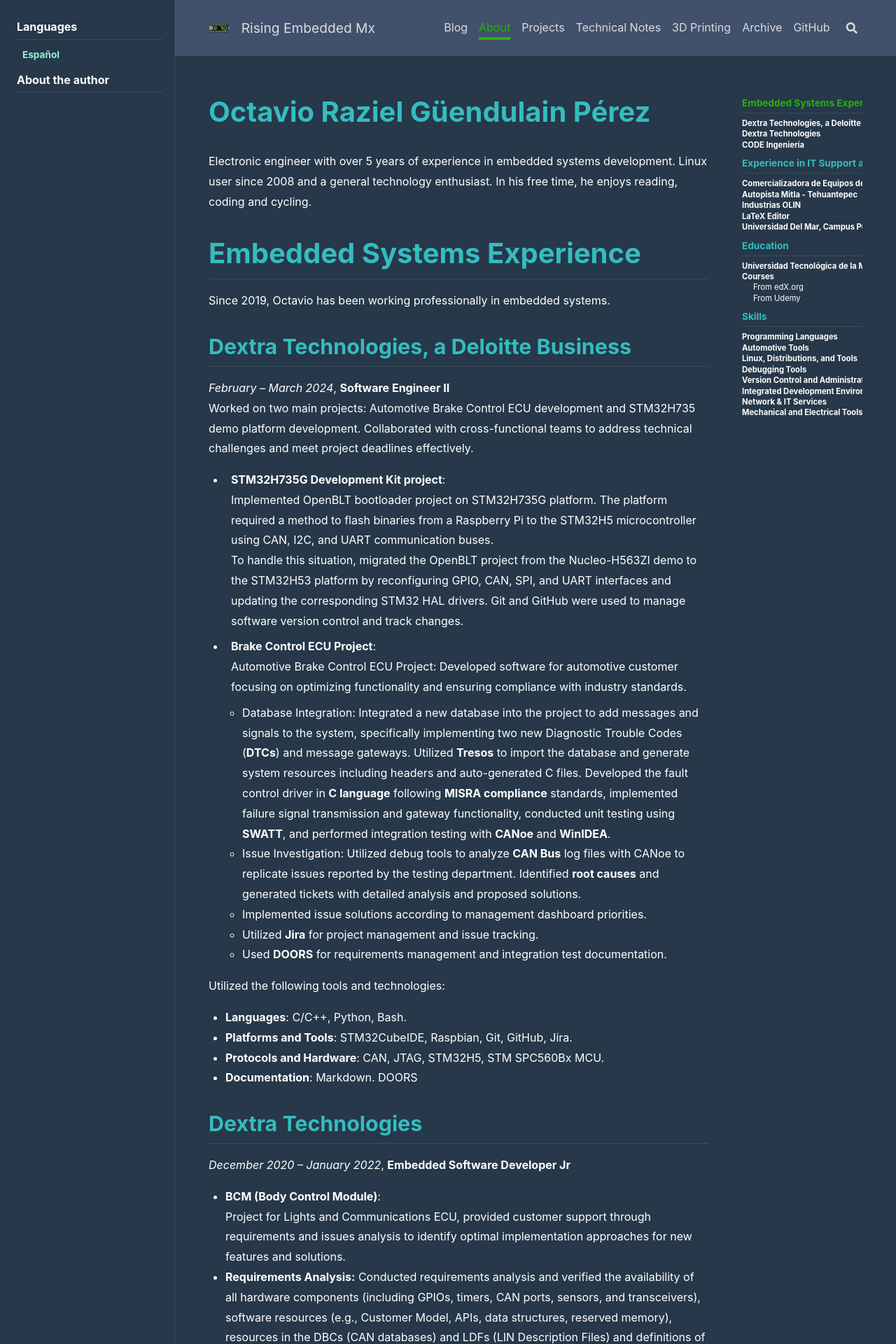
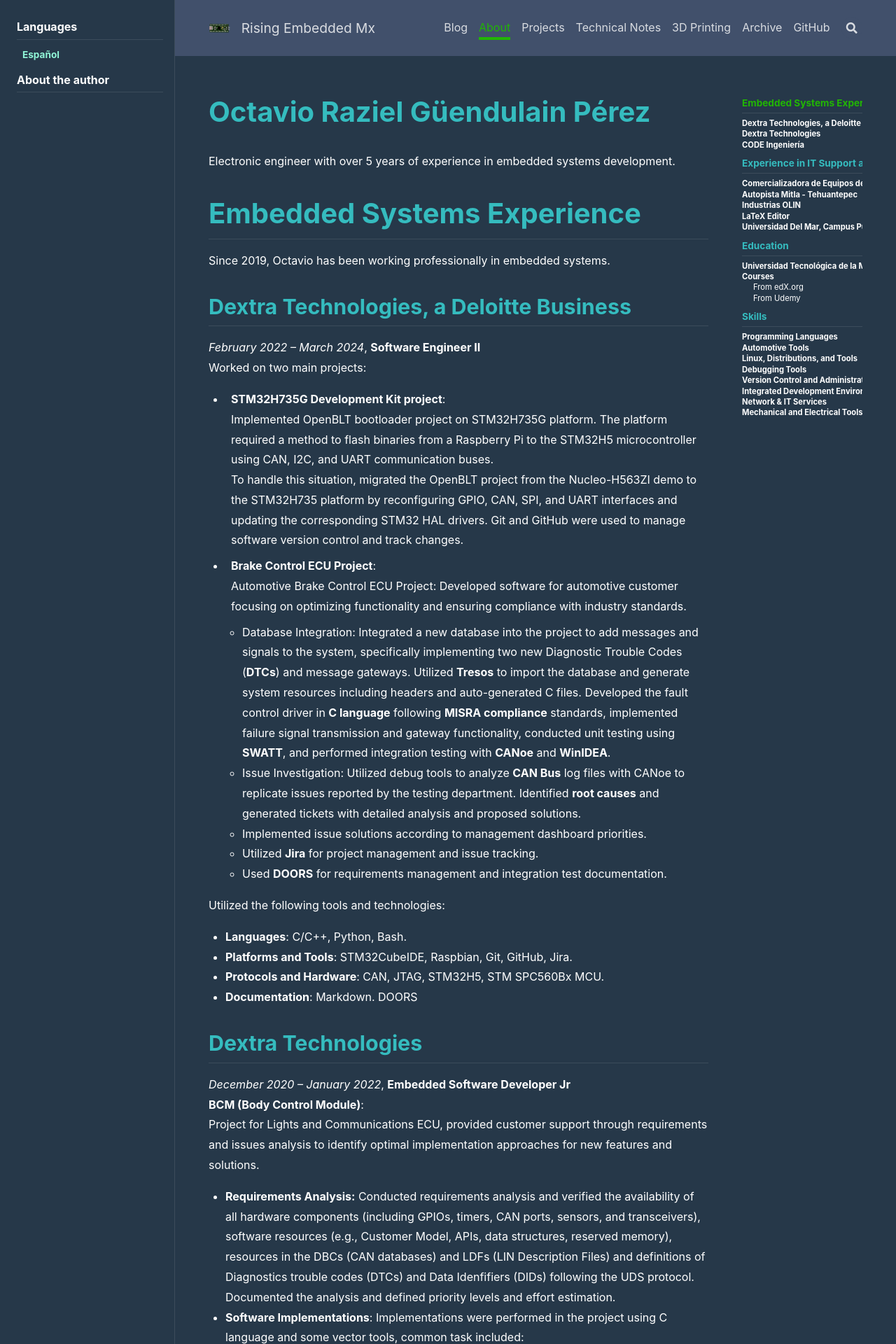
Before and after one commit to razielgdn/risingembeddedmx, a Jekyll site: the page built from about/en/about-en.md, in a window 1280 px wide. Shown: the top 1920 px of the page at 70% size. Built offline with Jekyll 4.4.1, drawn with Linux system fonts in a browser that asks for light colours; nearby versions of some CDN libraries; some of the changed text lies outside the part shown.

Commit message:
update about-en.md focused in projects

```diff
--- a/about/en/about-en.md
+++ b/about/en/about-en.md
@@ -16,18 +16,17 @@
 -->
 {% endcomment %}
 
-Electronic engineer with over 5 years of experience in embedded systems development. Linux user since 2008 and a general technology enthusiast. In his free time, he enjoys reading, coding and cycling.
+Electronic engineer with over 5 years of experience in embedded systems development.
 
 # Embedded Systems Experience
 Since 2019, Octavio has been working professionally in embedded systems.
 
 ## Dextra Technologies, a Deloitte Business
-*February – March 2024*, **Software Engineer II**
-Worked on two main projects: Automotive Brake Control ECU development and STM32H735 demo platform development. Collaborated with cross-functional teams to address technical challenges and meet project deadlines effectively.
-
+*February 2022 – March 2024*, **Software Engineer II**
+Worked on two main projects:
 - **STM32H735G Development Kit project**:
 Implemented OpenBLT bootloader project on STM32H735G platform. The platform required a method to flash binaries from a Raspberry Pi to the STM32H5 microcontroller using CAN, I2C, and UART communication buses.
-To handle this situation, migrated the OpenBLT project from the Nucleo-H563ZI demo to the STM32H53 platform by reconfiguring GPIO, CAN, SPI, and UART interfaces and updating the corresponding STM32 HAL drivers. Git and GitHub were used to manage software version control and track changes.
+To handle this situation, migrated the OpenBLT project from the Nucleo-H563ZI demo to the STM32H735 platform by reconfiguring GPIO, CAN, SPI, and UART interfaces and updating the corresponding STM32 HAL drivers. Git and GitHub were used to manage software version control and track changes.
 
 - **Brake Control ECU Project**:
   Automotive Brake Control ECU Project: Developed software for automotive customer focusing on optimizing functionality and ensuring compliance with industry standards.
@@ -45,7 +44,7 @@
 
 ## Dextra Technologies
 *December 2020 – January 2022*, **Embedded Software Developer Jr**
-- **BCM (Body Control Module)**:
+**BCM (Body Control Module)**:
 Project for Lights and Communications ECU, provided customer support through requirements and issues analysis to identify optimal implementation approaches for new features and solutions.
 - **Requirements Analysis:** Conducted requirements analysis and verified the availability of all hardware components (including GPIOs, timers, CAN ports, sensors, and transceivers), software resources (e.g., Customer Model, APIs, data structures, reserved memory), resources in the DBCs (CAN databases) and LDFs (LIN Description Files) and definitions of Diagnostics trouble codes (DTCs) and Data Idenfifiers (DIDs) following the UDS protocol. Documented the analysis and defined priority levels and effort estimation.
 - **Software Implementations**: Implementations were performed in the project using C language and some vector tools, common task included:
```
Also changed, not shown: other parts of about/en/about-en.md (+8 -6 lines).
